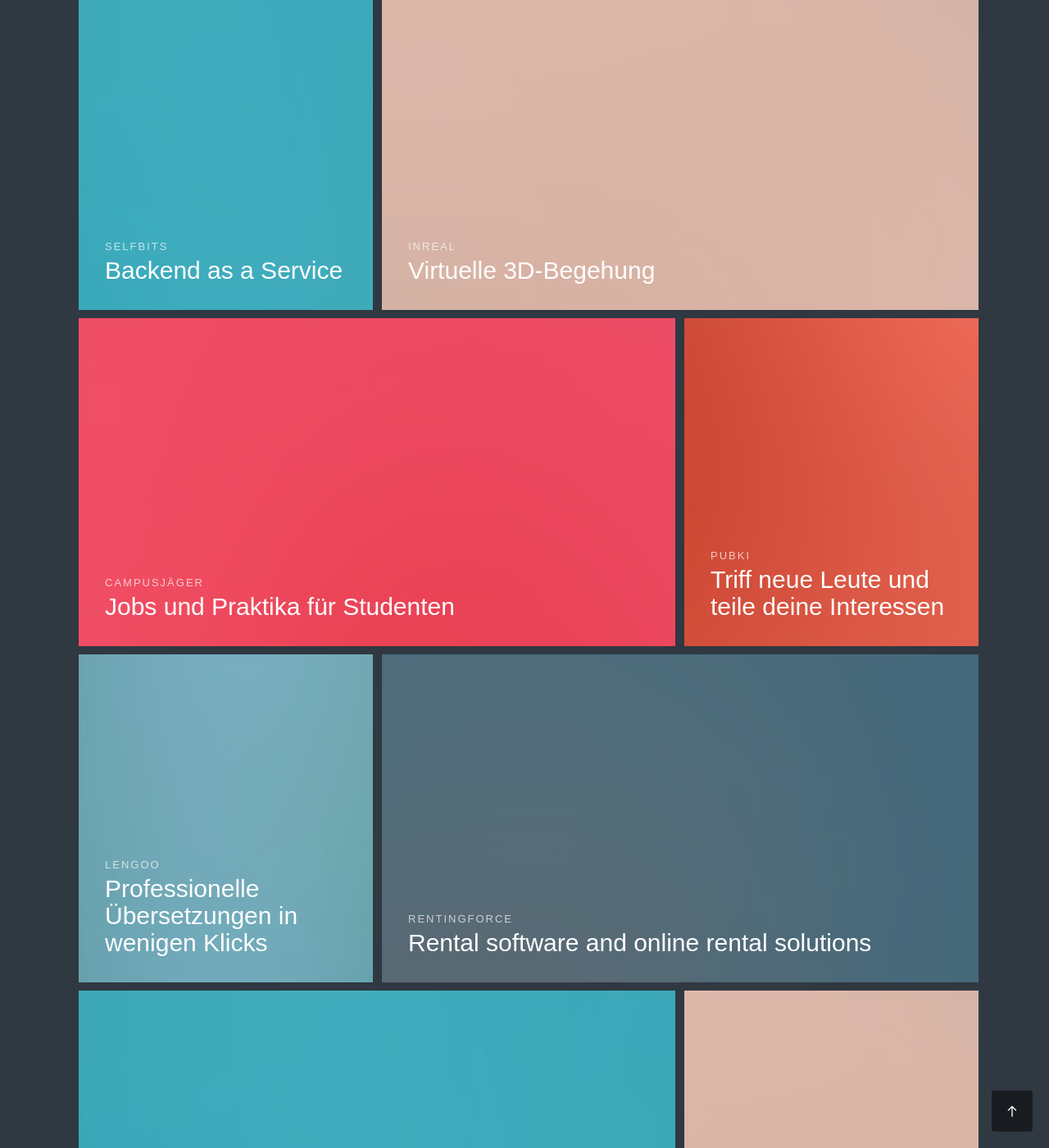
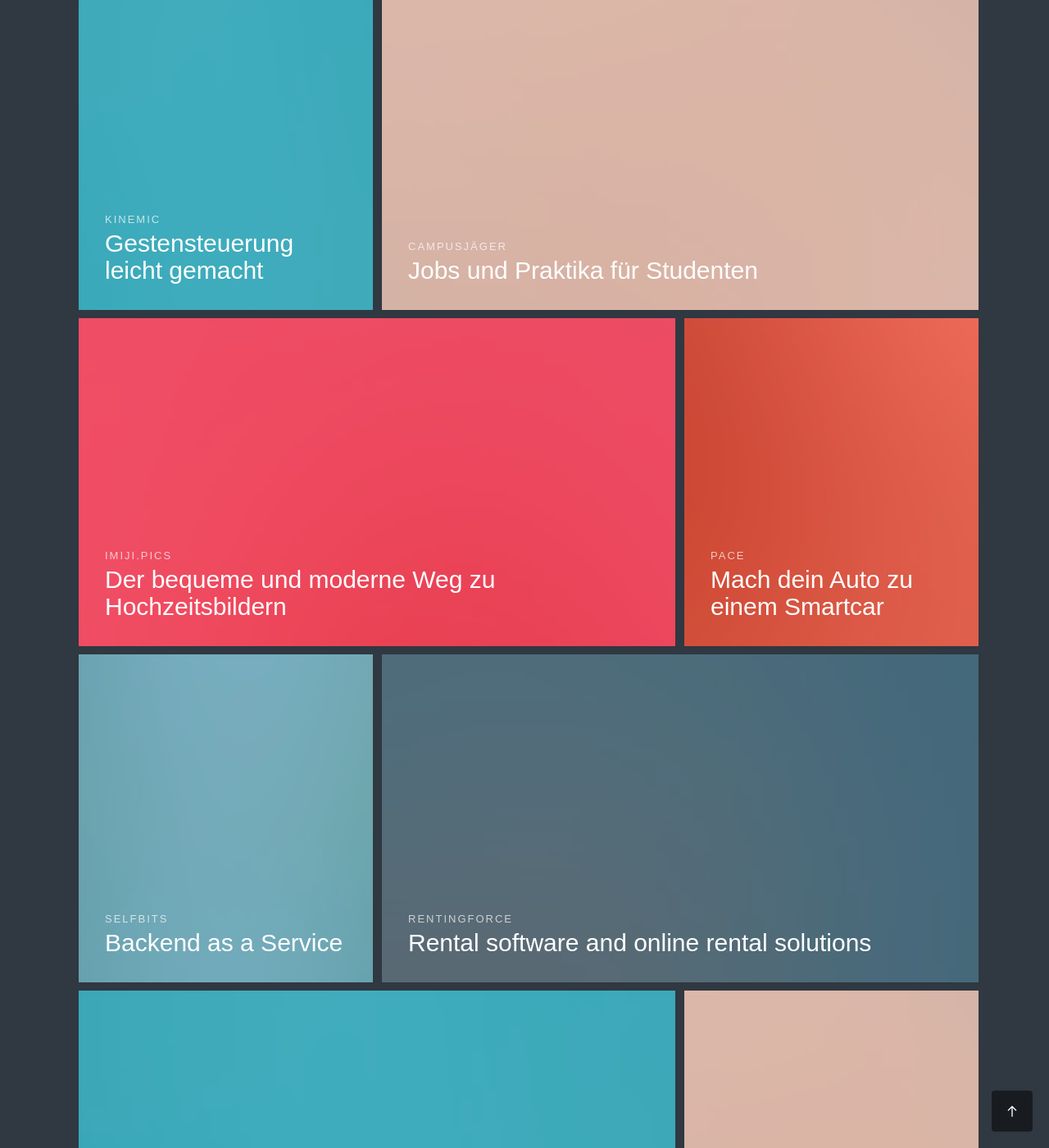
Before and after one commit to pioniergarage/startup-karlsruhe.de, a Jekyll site: the page built from index.html, in a window 1280 px wide and 1400 px high, scrolled down 3744 px. Shown: the whole window at 82% size. Built offline with Jekyll 4.4.1, drawn with Linux system fonts in a browser that asks for light colours; nearby versions of some CDN libraries; some web fonts are replaced; some of the changed text lies outside the part shown.

Commit message:
Techtag: 10 Startups, die man kennen sollte

```diff
--- a/_data/startups.json
+++ b/_data/startups.json
@@ -93,5 +93,45 @@
     "name": "Selfbits",
     "url": "https://www.selfbits.io",
     "tagline": "Backend as a Service"
+  },
+  {
+    "name": "Pace",
+    "url": "https://www.pace.car",
+    "tagline": "Mach dein Auto zu einem Smartcar"
+  },
+  {
+    "name": "Kinemic",
+    "url": "https://kinemic.de",
+    "tagline": "Gestensteuerung leicht gemacht"
+  },
+  {
+    "name": "otego",
+    "url": "http://www.otego.de",
+    "tagline": "Thermoelekrische Generatoren für Energy-Harvesting-Anwendungen"
+  },
+  {
+    "name": "imiji.pics",
+    "url": "https://imiji.pics/",
+    "tagline": "Der bequeme und moderne Weg zu Hochzeitsbildern"
+  },
+  {
+    "name": "Restube",
+    "url": "https://www.restube.com",
+    "tagline": "Für mehr Freiheit im Wasser"
+  },
+  {
+    "name": "ArtiMinds Robotics",
+    "url": "https://www.artiminds.com",
+    "tagline": "Automating our world"
+  },
+  {
+    "name": "GoSilico",
+    "url": "https://gosilico.com",
+    "tagline": "Software and methods for computer-aided bioprocess development"
+  },
+  {
+    "name": "Volocopter",
+    "url": "http://www.e-volo.com",
+    "tagline": "Dawn of a revolution in urban mobility"
   }
 ]
```
